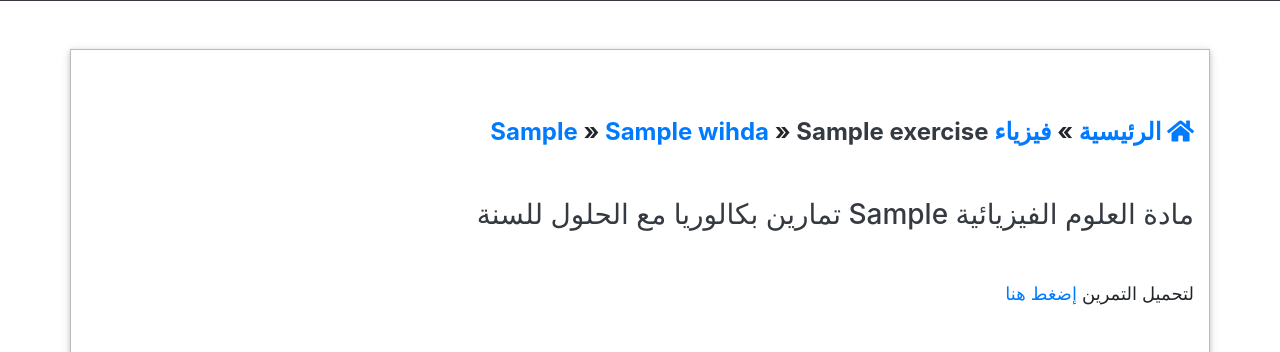
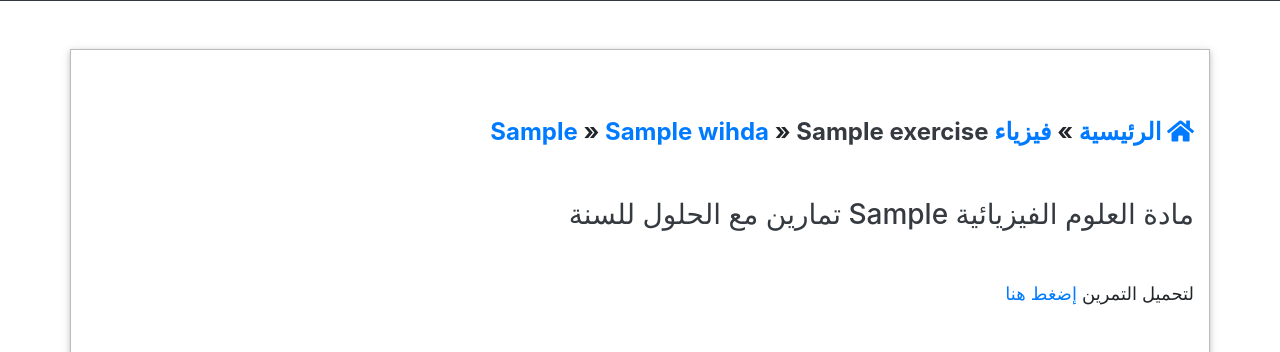
Before and after one commit to Rouizi/einstein, a Django app: template templates/core/exercise.html in a window 1280 px wide. Shown: the part 58-410 px from the top of the page. Run offline with Django 3.2, Linux system fonts and the light colour scheme; tables that the repository leaves empty hold one stand-in row (values such as "Sample post"); the template is opened without the code that fills it: values that come from a table or form of the project are taken from there, most other values are stand-ins (such as "Sample title", 1, 10 or a date in 2020); some libraries are stand-ins or nearby versions.

Commit message:
Remove a work from template

```diff
--- a/templates/core/exercise.html
+++ b/templates/core/exercise.html
@@ -20,7 +20,7 @@
   </nav>
 
   <h3 class='text-right text-dark my-5'>
-    تمارين بكالوريا مع الحلول للسنة {{ wihda.school.school_year }} مادة العلوم الفيزيائية
+    تمارين مع الحلول للسنة {{ wihda.school.school_year }} مادة العلوم الفيزيائية
   </h3>
   <p class="text-right my-5" dir="rtl">
     لتحميل التمرين
```
